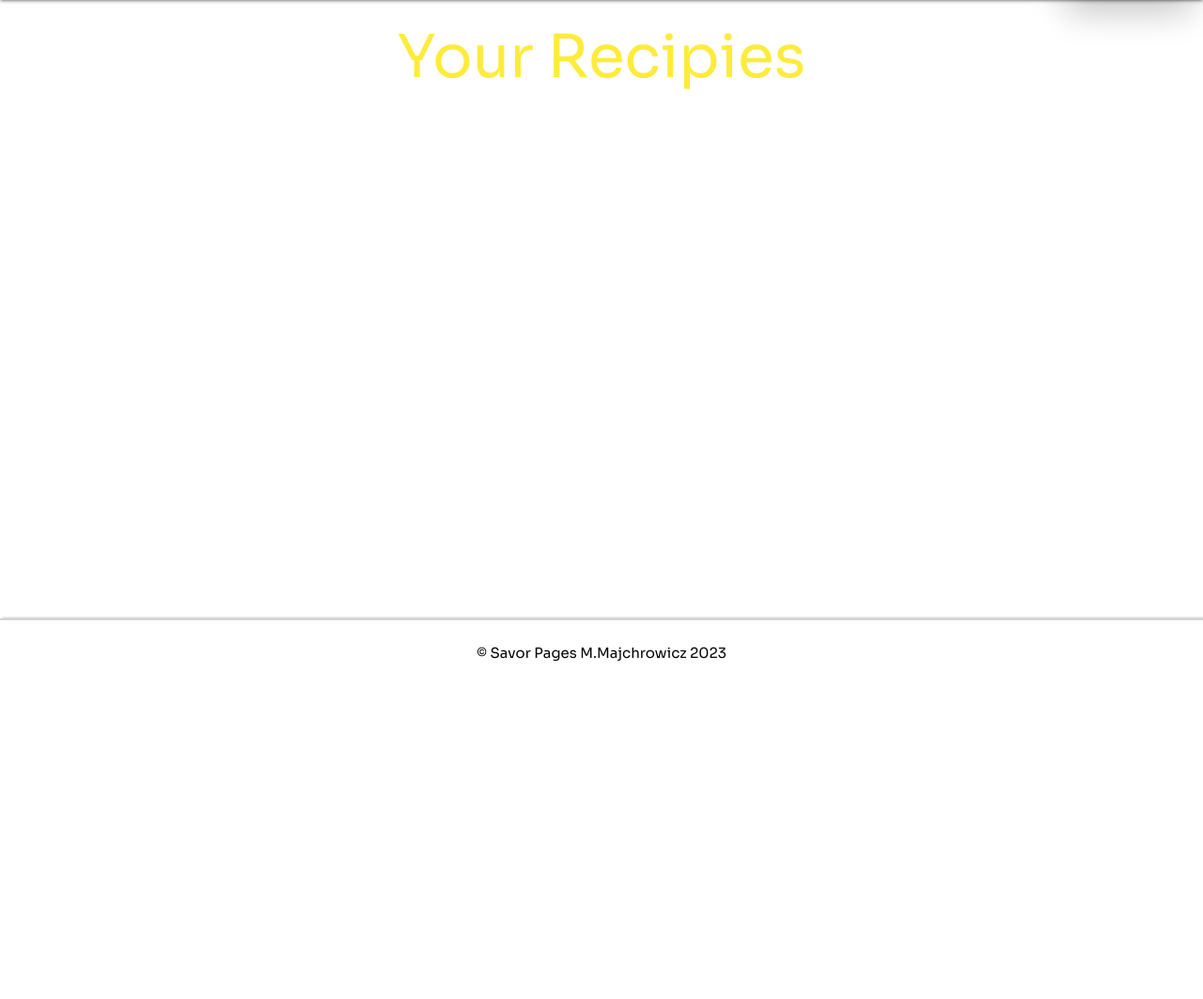
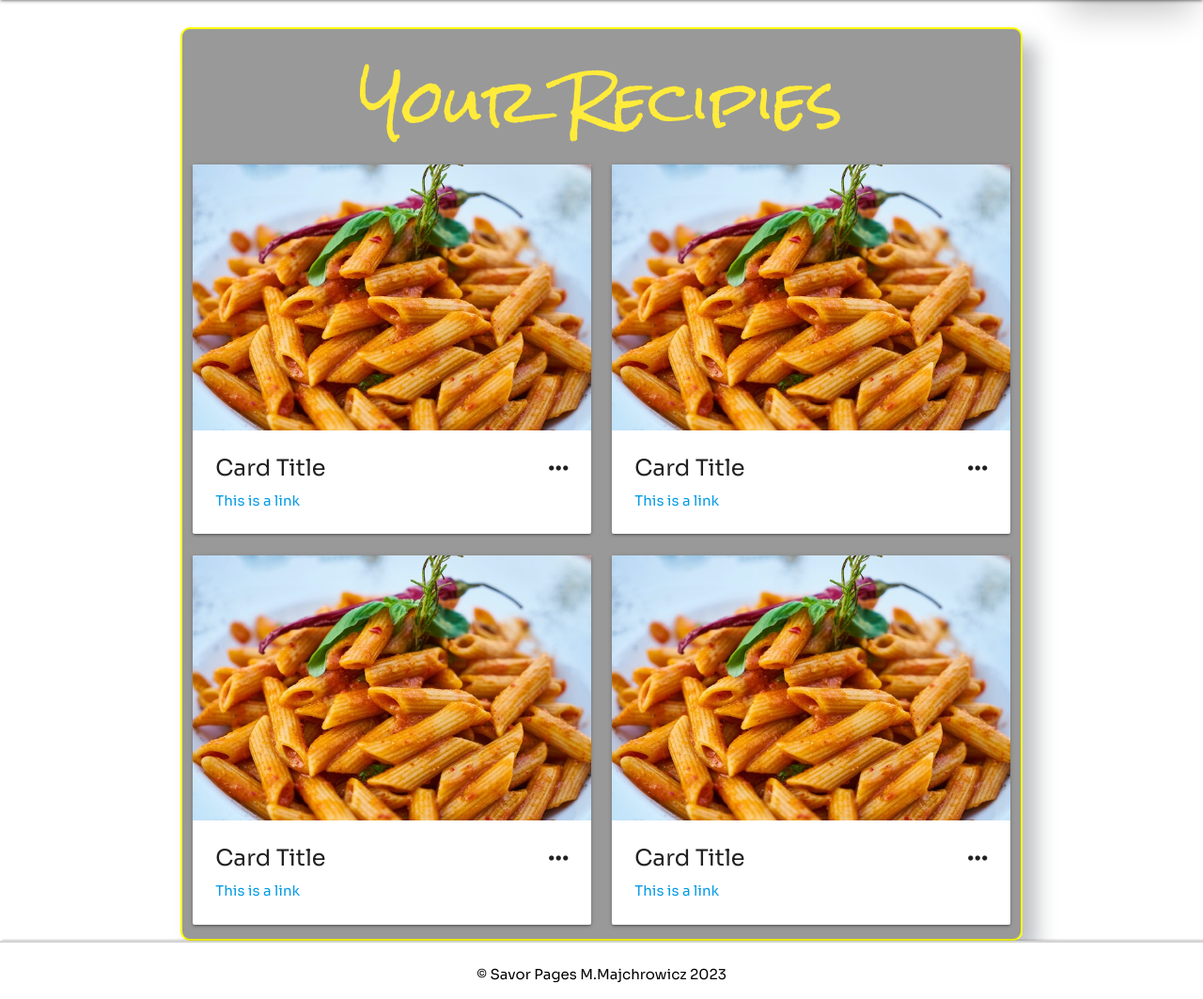
Before and after one commit to monimaj89/Project3-Savor-Pages, a Flask app: page /recipes in a window 1280 px wide. Shown: the part 80-1143 px from the top of the page at 94% size. Before the commit the page ends 784 px from the top, so only its background shows below. Run offline with Flask 3, Linux system fonts and the light colour scheme; some libraries are stand-ins or nearby versions.

Commit message:
Add a draft of recipes.html page

```diff
--- a/savorpages/templates/index.html
+++ b/savorpages/templates/index.html
@@ -9,7 +9,7 @@
                 recipes and share them with others!</h5>
                 <h6 class="white-text text-darken-4">Click below to search through recipies or register/login to your account</h6>
             <div class="row valign-wrapper">
-                <div class="col s12 l2">
+                <div class="col s12 m4 l2">
                     <a href="#" class="btn waves-effect waves-yellow my-btn text-shadow">Find a Recipe</a>
                 </div>
                 <div class="col s12">
--- a/savorpages/templates/recipes.html
+++ b/savorpages/templates/recipes.html
@@ -1,5 +1,76 @@
 {% extends "base.html" %}
 {% block content %}
-<h1 class="yellow-text yellow-darken-4 center-align">Your Recipies</h1>
-
+<div class="container wrapper bg-dark radius">
+    <h1 class="yellow-text yellow-darken-4 center-align rock-font">Your Recipies</h1>
+    <div class="row">
+        <div class="col s12 col m6">
+            <div class="card">
+                <div class="card-image waves-effect waves-block waves-light">
+                    <img class="activator" src="static/images/pasta.jpg">
+                </div>
+                <div class="card-content">
+                    <span class="card-title activator grey-text text-darken-4">Card Title <i
+                            class="fa-solid fa-ellipsis right"></i></span>
+                    <p><a href="#">This is a link</a></p>
+                </div>
+                <div class="card-reveal">
+                    <span class="card-title grey-text text-darken-4">Card Title
+                        <i class="fa-solid fa-xmark right"></i></span>
+                    <p>Here is some more information about this product that is only revealed once clicked on.</p>
+                </div>
+            </div>
+        </div>
+        <div class="col s12 col m6">
+            <div class="card">
+                <div class="card-image waves-effect waves-block waves-light">
+                    <img class="activator" src="static/images/pasta.jpg">
+                </div>
+                <div class="card-content">
+                    <span class="card-title activator grey-text text-darken-4">Card Title <i
+                            class="fa-solid fa-ellipsis right"></i></span>
+                    <p><a href="#">This is a link</a></p>
+                </div>
+                <div class="card-reveal">
+                    <span class="card-title grey-text text-darken-4">Card Title
+                        <i class="fa-solid fa-xmark right"></i></span>
+                    <p>Here is some more information about this product that is only revealed once clicked on.</p>
+                </div>
+            </div>
+        </div>
+        <div class="col s12 col m6">
+            <div class="card">
+                <div class="card-image waves-effect waves-block waves-light">
+                    <img class="activator" src="static/images/pasta.jpg">
+                </div>
+                <div class="card-content">
+                    <span class="card-title activator grey-text text-darken-4">Card Title <i
+                            class="fa-solid fa-ellipsis right"></i></span>
+                    <p><a href="#">This is a link</a></p>
+                </div>
+                <div class="card-reveal">
+                    <span class="card-title grey-text text-darken-4">Card Title
+                        <i class="fa-solid fa-xmark right"></i></span>
+                    <p>Here is some more information about this product that is only revealed once clicked on.</p>
+                </div>
+            </div>
+        </div>
+        <div class="col s12 col m6">
+            <div class="card">
+                <div class="card-image waves-effect waves-block waves-light">
+                    <img class="activator" src="static/images/pasta.jpg">
+                </div>
+                <div class="card-content">
+                    <span class="card-title activator grey-text text-darken-4">Card Title <i
+                            class="fa-solid fa-ellipsis right"></i></span>
+                    <p><a href="#">This is a link</a></p>
+                </div>
+                <div class="card-reveal">
+                    <span class="card-title grey-text text-darken-4">Card Title
+                        <i class="fa-solid fa-xmark right"></i></span>
+                    <p>Here is some more information about this product that is only revealed once clicked on.</p>
+                </div>
+            </div>
+        </div>
+    </div>
+</div>
 {% endblock %}
```
Also changed, not shown: savorpages/static/images/pasta.jpg (added).
